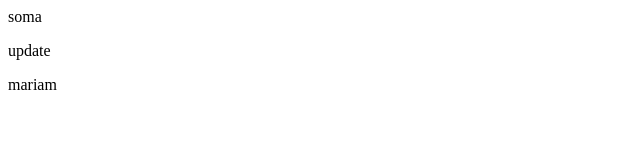
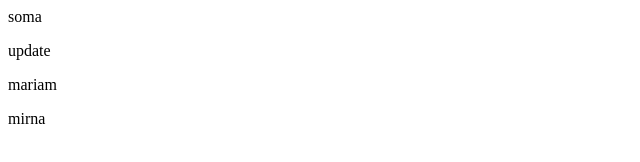
Before and after one commit to SomaNaeem/MCV-project, a plain HTML site: page index.html in a window 1280 px wide. Shown: the full height of the page, 0-640 px from the left. Drawn offline with Linux system fonts and the light colour scheme.

Commit message:
MirnaUpdates

```diff
--- a/index.html
+++ b/index.html
@@ -1,3 +1,4 @@
 <div>soma</div>
 <p>update</p>
 <p>mariam</p>
+<p>mirna</p>
```
